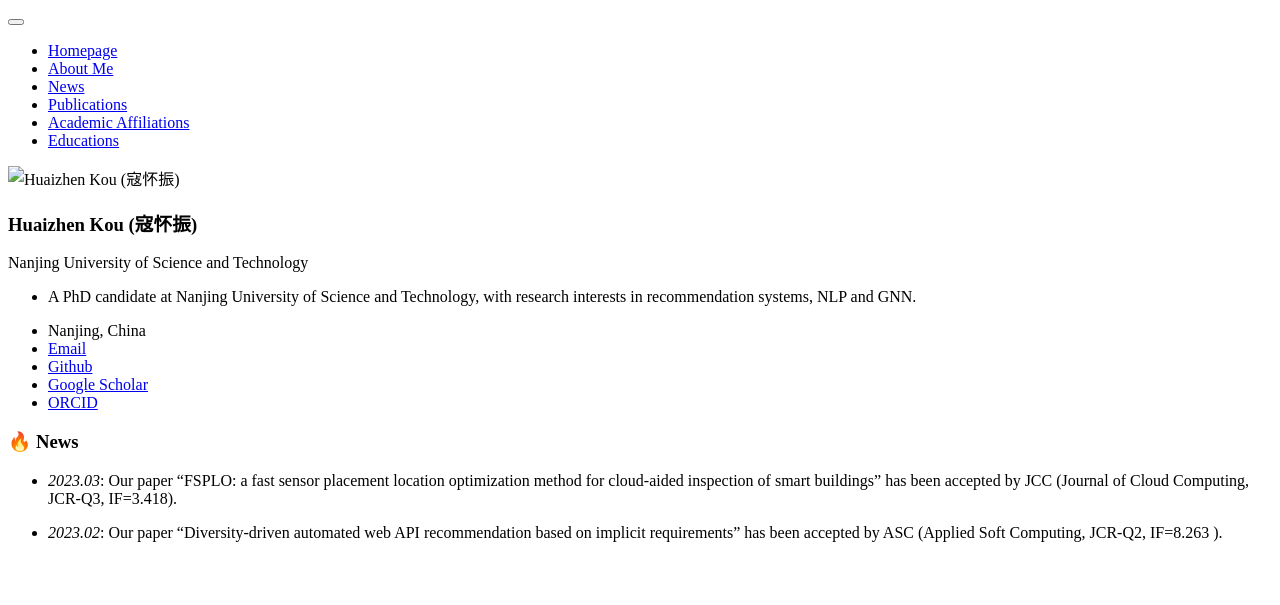
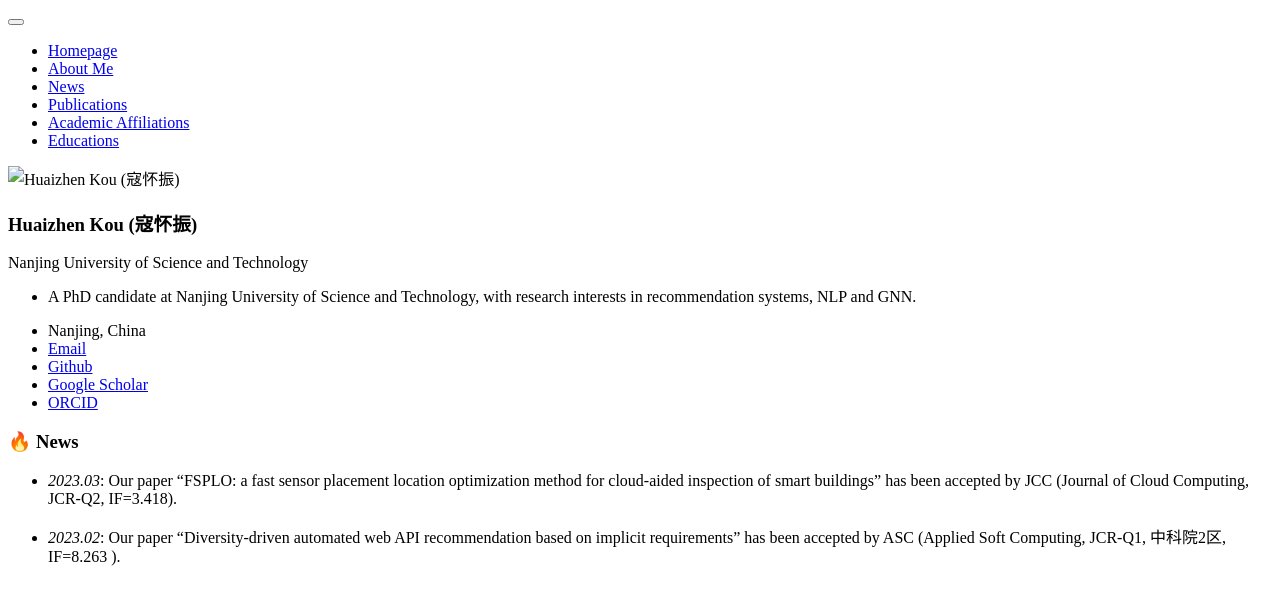
Before and after one commit to huaizhenkou/huaizhenkou.github.io, a Jekyll site: the page built from _pages/includes/news.md, in a window 1280 px wide. Shown: the top 605 px of the page. Built offline with Jekyll 4.4.1, drawn with Linux system fonts in a browser that asks for light colours; our own code applies the rules of GitHub Pages for plain Markdown files.

Commit message:
Update news.md

```diff
--- a/_pages/includes/news.md
+++ b/_pages/includes/news.md
@@ -1,4 +1,4 @@
 # 🔥 News
-- *2023.03*: Our paper "FSPLO: a fast sensor placement location optimization method for cloud-aided inspection of smart buildings" has been accepted by JCC (Journal of Cloud Computing, JCR-Q3, IF=3.418).
+- *2023.03*: Our paper "FSPLO: a fast sensor placement location optimization method for cloud-aided inspection of smart buildings" has been accepted by JCC (Journal of Cloud Computing, JCR-Q2, IF=3.418).
 
-- *2023.02*: Our paper "Diversity-driven automated web API recommendation based on implicit requirements" has been accepted by ASC (Applied Soft Computing, JCR-Q2, IF=8.263 ).
+- *2023.02*: Our paper "Diversity-driven automated web API recommendation based on implicit requirements" has been accepted by ASC (Applied Soft Computing, JCR-Q1, 中科院2区, IF=8.263 ).
```
